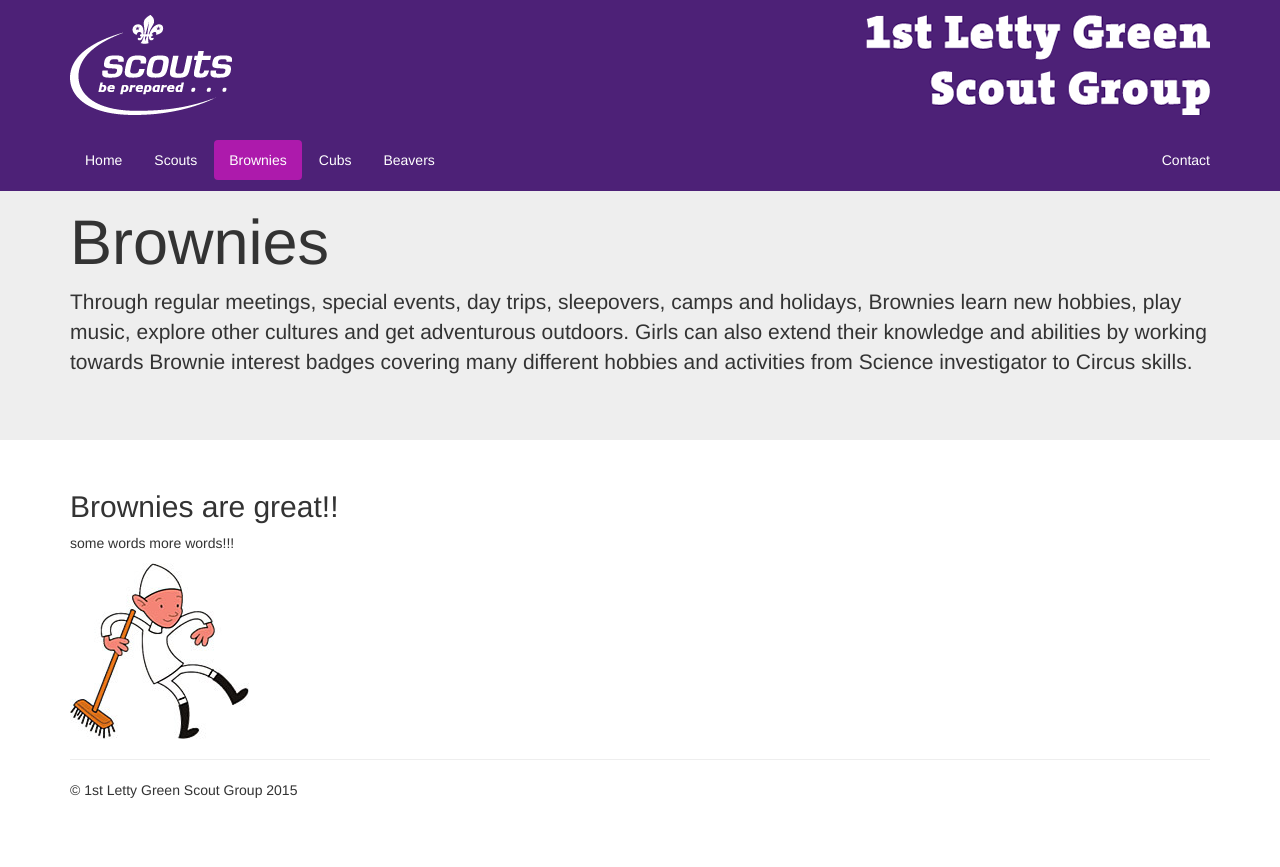
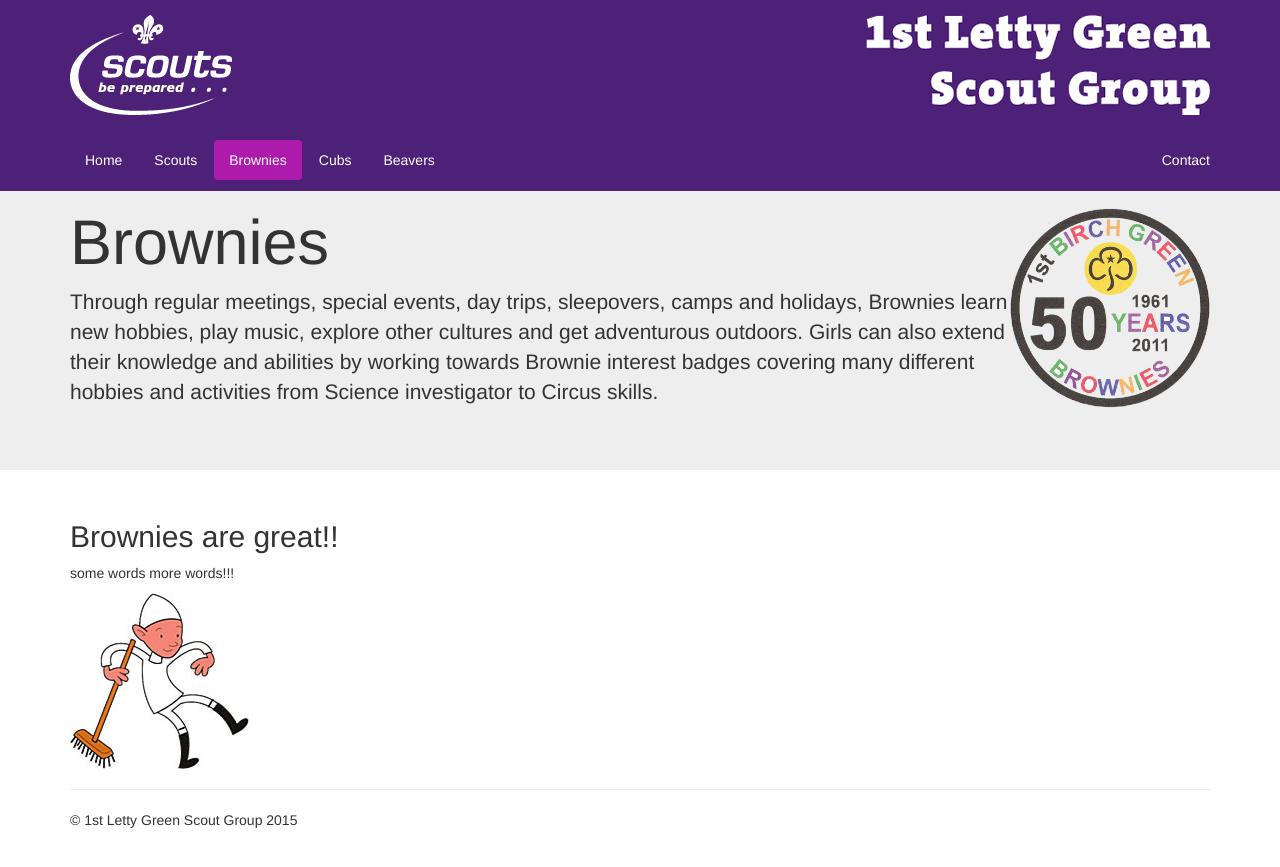
Before and after one commit to 1stlettygreen/1stlettygreen.github.io, a Jekyll site: the page built from brownies.html, in a window 1280 px wide. Shown: the top 867 px of the page. Built offline with Jekyll 4.4.1, drawn with Linux system fonts in a browser that asks for light colours; nearby versions of some CDN libraries.

Commit message:
Section logos added

```diff
--- a/brownies.html
+++ b/brownies.html
@@ -5,9 +5,13 @@
 
 <div class="jumbotron">
 	<div class="container">
-		<h1>Brownies</h1>
+		<h1>Brownies
+			<img src="images/brownies-50-year-badge.png" class="pull-right" width="200" height="200" alt="">
+		</h1>
 
-		<p class="editable">Through regular meetings, special events, day trips, sleepovers, camps and holidays, Brownies learn new hobbies, play music, explore other cultures and get adventurous outdoors. Girls can also extend their knowledge and abilities by working towards Brownie interest badges covering many different hobbies and activities from Science investigator to Circus skills.</p>
+		<p class="editable">
+			Through regular meetings, special events, day trips, sleepovers, camps and holidays, Brownies learn new hobbies, play music, explore other cultures and get adventurous outdoors. Girls can also extend their knowledge and abilities by working towards Brownie interest badges covering many different hobbies and activities from Science investigator to Circus skills.
+		</p>
 	</div>
 </div>
 
--- a/index.html
+++ b/index.html
@@ -4,7 +4,9 @@
 
 <div class="jumbotron">
 	<div class="container">
-		<h1>1st Letty Green Scout Group</h1>
+		<h1>1st Letty Green Scout Group
+			<img src="images/scouting-50-year-badge.png" class="pull-right" height="200" alt="">
+		</h1>
 
 		<p>Some words to introduce the Group...</p>
 	</div>
```
Also changed, not shown: images/brownies-50-year-badge.png (added), images/scouting-50-year-badge.png (added).
